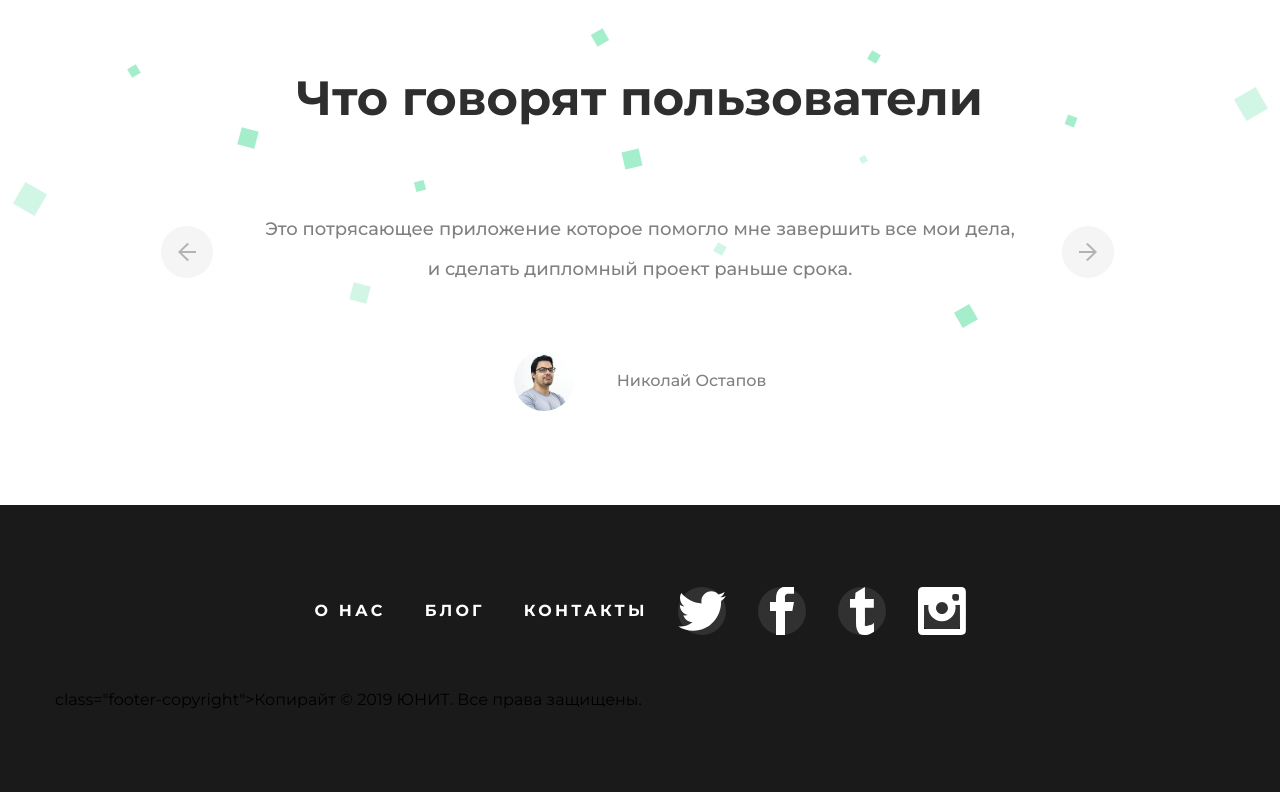
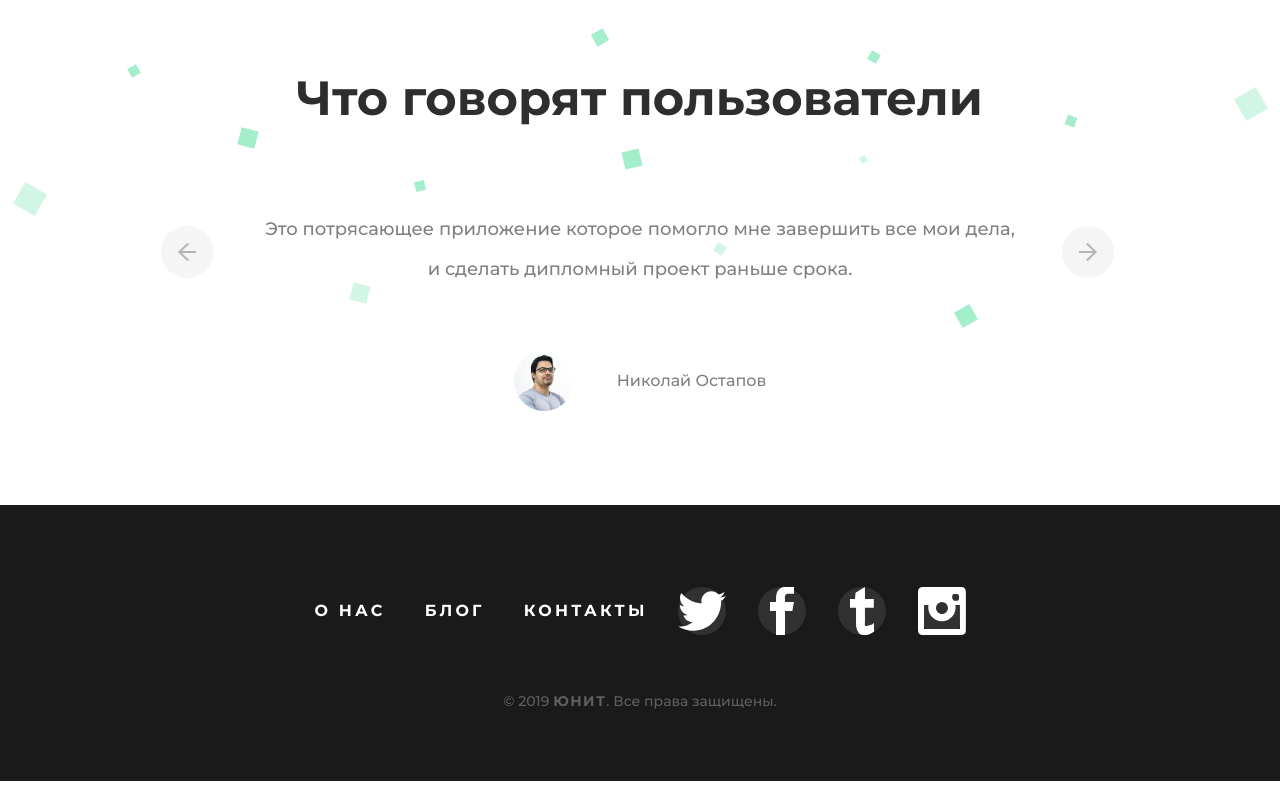
Before and after one commit to evgeniy-web-dev/site-layout, a plain HTML site: page unit/index.html in a window 1280 px wide. Shown: the part 4550-5342 px from the top of the page. Drawn offline with Linux system fonts and the light colour scheme.

Commit message:
fix: edit footer

```diff
--- a/unit/index.html
+++ b/unit/index.html
@@ -320,7 +320,7 @@
           </a>
         </nav>
       </div>
-       class="footer-copyright">Копирайт &copy; 2019 <span>ЮНИТ</span>. Все права защищены.</p>
+      <p class="footer-copyright">&copy; 2019 <span>ЮНИТ</span>. Все права защищены.</p>
     </div>
   </footer>
 
```
